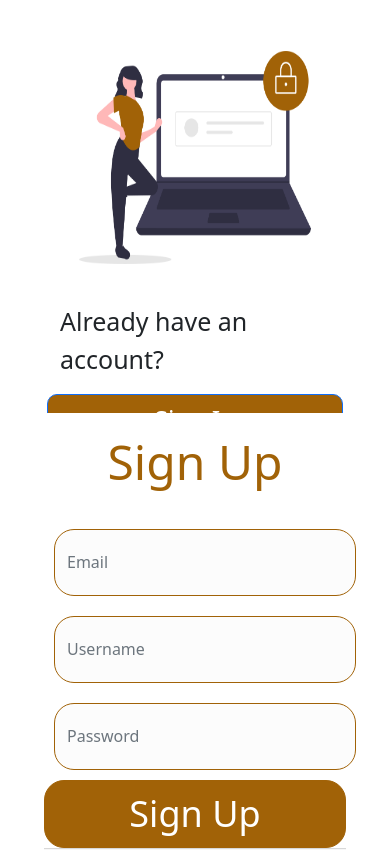
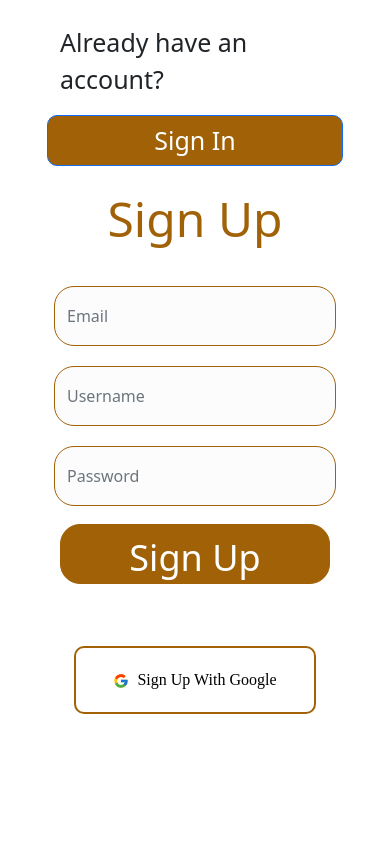
Before and after one commit to karasanyijohnson/Realtor-Project, a React (Create React App) app: page /signup in a window 390 px wide. Shown: the top 850 px of the page. Built offline with nearby package versions, Linux system fonts and the light colour scheme.

Commit message:
Login and signup with responsiveness

```diff
--- a/src/AppCss/Login.css
+++ b/src/AppCss/Login.css
@@ -81,12 +81,19 @@ font-size: 30px !important;
     border: 0px !important;
     justify-content: flex-end;
 }
+.signinWithGoogle{
+    width: 100%;
+    justify-content: center;
+    align-items: center;
+    border: 0px !important;
+}
 .googleSignin{
     height: 60px;
+    width: 70%;
     color:#000000 !important;
     border-radius: 40px !important;
     font-size: 25px !important;
-    justify-content: center;
+    justify-content: flex-start;
     align-items: center;
     background: #FFFFFF !important;
     border: 2px solid #A16207 !important;
@@ -118,18 +125,25 @@ font-size: 30px !important;
 }
 
 /* Media Query for Mobile Devices */
-@media (max-width: 480px) {
+@media (max-width: 425px) {
     .signinContainer{
-        justify-content: flex-start;
+        justify-content: flex-end;
         align-items: center;
         border: 0px !important;
-        height: 25%;
+        height: 15%;
+    }
+    .loginContainer{
+        display: flex;
+        flex-direction: column;
+    }
+    .right_column_image{
+        display: none !important;
     }
     .signinHeader{
         font-family: Mulish;
         font-style: normal;
         font-weight: 300;
-        font-size: 38px;
+        font-size: 30px;
         line-height: 60px;
         display: flex;
         align-items: center;
@@ -155,11 +169,15 @@ font-size: 30px !important;
         text-align: center;
         color: #000000;
         }
+        .signinWithGoogle{
+            width: 100%;
+        }
     .googleSignin{
         height: 40px;
+        width: 100%;
         color:#000000 !important;
-            border-radius: 40px !important;
-            font-size: 15px !important;
+        border-radius: 20px !important;
+        font-size: 12px !important;
         justify-content: center;
         align-items: center;
         background: #FFFFFF !important;
@@ -167,11 +185,17 @@ font-size: 30px !important;
         box-sizing: border-box;
 
     }
+    .donothaveAccountContainer{
+        justify-content: flex-end;
+        align-items: center;
+        height: 25%;
+        /* border: 0px !important; */
+    }
     .do_not_have_an_account_Text{
         font-family: Mulish;
         font-style: normal;
         font-weight: 600;
-            font-size: 15px;
+        font-size: 20px;
         line-height:21px;
         display: flex;
         align-items: center;
@@ -185,10 +209,11 @@ font-size: 30px !important;
         width: 60%;
         height: 40px;
     }
-        .right_column_image{
-            height: 75%;
-            border: 0px !important;
-            justify-content: center;
+    .ResetandGoogleSigin{
+        justify-content: flex-start;
+        align-items: center;
+        height: 15%
+
     }
 }
 
--- a/src/AppCss/Signup.css
+++ b/src/AppCss/Signup.css
@@ -1,6 +1,12 @@
 .cardContainer{
     margin: 20px;
     border: 0px !important;
+}
+.Column_size_left{
+    height: 600px;
+}
+.Column_size_right{
+    height: 600px;
 }
 .cardLeft{
     height: 100%;
@@ -9,6 +15,10 @@
 .leftCardImage{
     height: 70%;
     justify-content: flex-end;
+}
+.card_inputs{
+    height: 70%;
+    border: 0px !important;
 }
 .leftCardFooter{
         height: 30%;
@@ -24,7 +34,7 @@
 }
 .go_to_Login{
         width: 296px;
-        height: 78px;
+        height: 60px;
         background: #A16207 !important;
         border-radius: 10px !important;
         color: #FFFFFF;
@@ -46,12 +56,21 @@
         padding: 20px
     }
 .go_to_home{
+    width:100%;
+    padding:10px;
+    background: white !important;
+    border: 0px !important;
+}
+.go_to_home_button{
             width: 100%;
-            height: 70px;
+            height: 60px;
             background: #A16207 !important;
             border: 1px solid #A16207 !important;
             border-radius: 20px !important;
             font-size: 36px !important;
+            justify-content: center !important;
+            align-items: center !important;
+
 
     }
 .card_footer_signup_right{
@@ -60,8 +79,8 @@
             justify-content: center;
             flex-direction: column;
             align-items: center;
-            border: 0px;
-            background: white
+            border: 0px !important;
+
     }
  .signup_with_google{
          width: 80%;
@@ -81,3 +100,63 @@
 
 
  }
+ /* Media Query for Mobile Devices */
+@media (max-width: 425px) {
+    .signup_with_google{
+        font-weight: 200 !important;
+        font-size: 16px !important;
+        line-height: 45px;
+        font-style: normal;
+        font-family: Mulish;
+
+    }
+    .leftCardImage{
+        display: none;
+    }
+    .leftCardFooter{
+        height: 100%;
+        align-items: center;
+        display: flex;
+        justify-content: center !important;
+        flex-direction: column;
+        border: 0px !important;
+        background: white !important
+}
+.Column_size_left{
+    height: 150px;
+}
+.Column_size_right{
+    height: 600px;
+    justify-content: flex-start;
+    align-items: flex-start;
+}
+}
+
+ /* Media Query for low resolution  Tablets, Ipads */
+@media (min-width: 420px) and (max-width: 768px) {
+    .signup_with_google{
+        font-weight: 200 !important;
+        font-size: 20px !important;
+        line-height: 45px;
+        font-style: normal;
+        font-family: Mulish;
+        justify-content: center;
+        align-items: center;
+        display: flex;
+}
+}
+
+/* Media Query for Tablets Ipads portrait mode */
+@media (min-width: 768px) and (max-width: 1024px){
+
+}
+
+/* Media Query for Laptops and Desktops */
+@media (min-width: 1025px) and (max-width: 1280px){
+
+}
+
+/* Media Query for Large screens */
+@media (min-width: 1281px) {
+
+}
--- a/src/AppCss/home.css
+++ b/src/AppCss/home.css
@@ -1,7 +1,8 @@
 /* Home First Container */
 .Container1{
-    margin-top: 60px;
     border: 0px !important;
+    margin: 30px;
+
 }
 .buyRentCard{
     border: 0px !important;
@@ -101,13 +102,12 @@
     margin: 10px;
 }
 /* CSS for Properties Container on Homepage*/
+.PropertiesContainer{
+    margin: 20px;
+    border: 0px !important;
+}
 .CardPropertiesContainer{
    display:flex;
-   /* flex-wrap:wrap;
-   flex-Direction:column; */
-   /* justify-content:center; */
-   /* align-items:center; */
-   /* background:grey */
    border: 1px solid;
    width: 30%;
    margin: 10px;
@@ -155,3 +155,11 @@
     text-align: right;
     color: rgba(0, 0, 0, 0.7)
 }
+@media (max-width:425px){
+    .CardText{
+        font-size: 20px;
+    }
+    .container1ImageLeft{
+        display: none !important;
+    }
+}
--- a/src/Components/Input/inPutField.css
+++ b/src/Components/Input/inPutField.css
@@ -1,7 +1,6 @@
 .input_container{
-    width: 583px;
-    height: 100px;
-    margin: 10px;
+    height: 80px;
+    padding: 10px;
 }
 .formControl_Input{
         width: 100%;
--- a/src/Screens/Authentication/Login.js
+++ b/src/Screens/Authentication/Login.js
@@ -2,7 +2,8 @@ import React, { useState, } from 'react'
 import { FcGoogle } from 'react-icons/fc'
 import PropTypes from 'prop-types';
 import image from '../../Images/undraw_Login_re_4vu2.png'
-import { Row, Card, Button, Col, InputGroup, FormControl, Container, Form } from 'react-bootstrap';
+import { Row, Card, Button, Col,Container, Form } from 'react-bootstrap';
+import InputField from '../../Components/Input/inPutField'
 import { useNavigate, Link } from 'react-router-dom'
 import '../../AppCss/Login.css'
 
@@ -36,19 +37,15 @@ const Login = ({ setToken }) => {
   return (
     <Container>
       <Card className='cardContainer'>
-      <Row>
+      <Row className='loginContainer'>
         <Col className='leftColumn'>
           <Card className='signinContainer'>
             <Card.Text className='signinHeader'>Sign In</Card.Text>
           </Card>
           <Card className='form_input_container'>
             <Form>
-              <Form.Group className="FormInputGroup" controlId="formBasicEmail">
-                <Form.Control className='forminputControl' type="email" placeholder="Email" />
-              </Form.Group>
-              <Form.Group className="FormInputGroup" controlId="formBasicPassword">
-                <Form.Control className='forminputControl' type="password" placeholder="Password" />
-              </Form.Group>
+              <InputField  placeholder="Email" label ="Email" describedby="basic-addon1" type="email"/>
+              <InputField  placeholder="Password" label ="Password" describedby="basic-addon1" type="password"/>
               <Card style={{border:'0px'}}>
                 <Button variant="primary" className='signinButton' onClick={()=>{
                   navigate('/')
@@ -62,7 +59,9 @@ const Login = ({ setToken }) => {
             <Link to='/reset' className='link_Reset'>
             <Card.Text className='resetText'>Forgot Password?</Card.Text>
             </Link>
-            <Button className='googleSignin'><FcGoogle />Sign In With Google</Button>
+            <Card className='signinWithGoogle'>
+            <Button className='googleSignin'><FcGoogle /> &nbsp;Sign In With Google</Button>
+            </Card>
           </Card>
         </Col>
         <Col className='rightColumn'>
--- a/src/Screens/Authentication/SignUp.js
+++ b/src/Screens/Authentication/SignUp.js
@@ -3,7 +3,7 @@ import { FcGoogle } from 'react-icons/fc'
 import '../../AppCss/Signup.css'
 import PropTypes from 'prop-types';
 import image from '../../Images/undraw_secure_login_pdn4.png';
-import { Row, Col, InputGroup, FormControl, Button, Card, Container} from 'react-bootstrap';
+import { Row, Col, InputGroup, FormControl, Button, Card, Container, Form} from 'react-bootstrap';
 import { Link, useNavigate } from 'react-router-dom'
 import InputField from '../../Components/Input/inPutField'
 
@@ -17,7 +17,7 @@ const Login = ({ setToken }) => {
     <Container>
       <Card className='cardContainer'>
       <Row>
-        <Col>
+        <Col className='Column_size_left'>
           <Card className='cardLeft'>
             <Card.Img src={image} className='leftCardImage'/>
             <Card.Footer className='leftCardFooter'>
@@ -28,9 +28,10 @@ const Login = ({ setToken }) => {
             </Card.Footer>
           </Card>
         </Col>
-        <Col>
+        <Col className='Column_size_right'>
           <Card className='cardRight' >
-            <Card style={{ height: '70%', border: '0px' }}>
+            <Card className='card_inputs'>
+              <Form>
               <Card.Title  className='signUp_Text'>Sign Up</Card.Title>
               <InputField  placeholder="Email" label ="Email" describedby="basic-addon1" type="email"
               />
@@ -38,27 +39,15 @@ const Login = ({ setToken }) => {
               />
                <InputField placeholder="Password" label ="Password" describedby="basic-addon2" type="password"
               />
-              <Button className='go_to_home' onClick={() =>{navigate('/')}}> Sign Up </Button>
+              <Card.Footer className='go_to_home'>
+              <Button className='go_to_home_button' onClick={() =>{navigate('/')}}> Sign Up </Button>
+              </Card.Footer>
+              </Form>
             </Card>
-            <Card.Footer className='card_footer_Signup_right'>
-              <Button className='signup_with_google'
-                // style={{
-                //   width: '70%',
-                //   height: '68px',
-                //   background: '#FFFFFF',
-                //   border: '2px solid #A16207',
-                //   borderRadius: '40px',
-                //   color: '#000000',
-                //   fontWeight: '200',
-                //   fontSize: '36px',
-                //   lineHeight: '45px',
-                //   fontStyle: 'normal',
-                //   fontFamily: 'Mulish'
-                // }}
-                onClick={() => { navigate('/') }}
-              >
+            <Card className='card_footer_signup_right'>
+              <Button className='signup_with_google' onClick={() => { navigate('/') }}>
                 <FcGoogle />&nbsp;&nbsp;Sign Up With Google</Button>
-            </Card.Footer>
+            </Card>
           </Card>
         </Col>
       </Row>
```
Also changed, not shown: src/Screens/AppScreens/Home.js (+22 -7 lines). Lines whose indentation alone changed are shown as unchanged.
